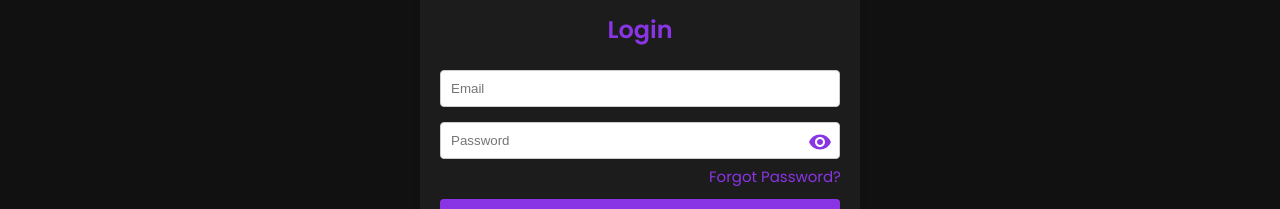
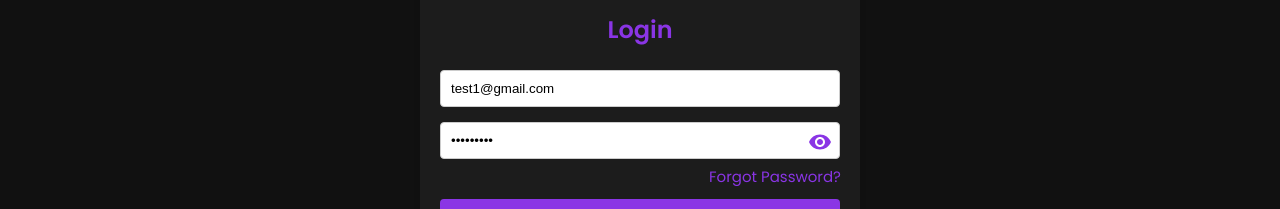
Before and after one commit to Kiran-Pro/JSThrive, a React (Vite) app in the folder JS_Thrive/: page /login in a window 1280 px wide. Shown: the part 129-338 px from the top of the page. Built offline with nearby package versions, Linux system fonts and the light colour scheme.

Commit message:
add test user

```diff
--- a/JS_Thrive/src/pages/UserAuthentication/Login.tsx
+++ b/JS_Thrive/src/pages/UserAuthentication/Login.tsx
@@ -7,8 +7,8 @@ import { Visibility, VisibilityOff } from '@mui/icons-material';
 import styles from './UserAuthentication.module.css';
 
 const Login = () => {
-  const [email, setEmail] = useState('');
-  const [password, setPassword] = useState('');
+  const [email, setEmail] = useState('test1@gmail.com');
+  const [password, setPassword] = useState('test@1234');
   const [error, setError] = useState('');
   const [loading, setLoading] = useState(false);
   const [showPassword, setShowPassword] = useState(false);
```
